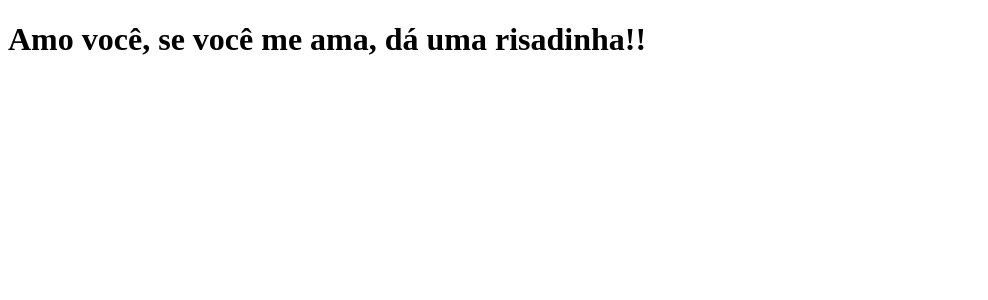
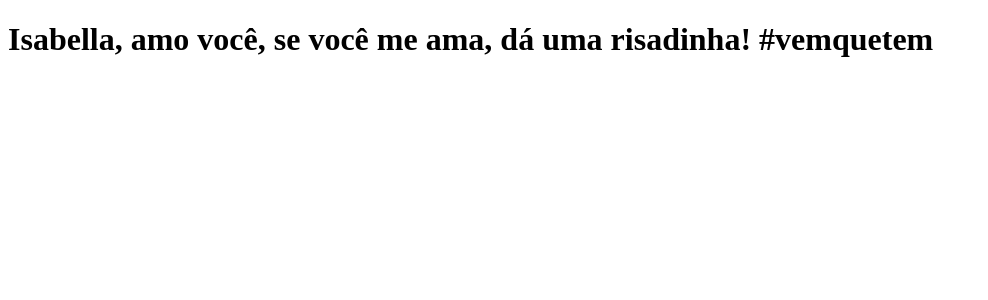
Before and after one commit to leticiafalmeida/clone-tabnews, a Next.js app: page / in a window 1280 px wide. Shown: the top 300 px of the page, without its empty margins (0-988 px from the left). Built offline with nearby package versions, Linux system fonts and the light colour scheme.

Commit message:
modificando a frase de novo

```diff
--- a/pages/index.js
+++ b/pages/index.js
@@ -1,5 +1,5 @@
 function Home() {
-    return <h1>Amo você, se você me ama, dá uma risadinha!!</h1>
+    return <h1>Isabella, amo você, se você me ama, dá uma risadinha! #vemquetem</h1>
 }
 
 export default Home;
```
